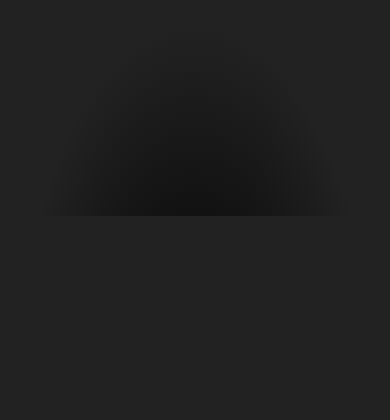
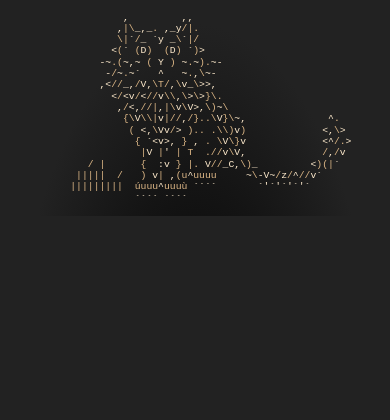
Before and after one commit to matchewbie/tic-tac-toe, a plain HTML site: page meow.html in a window 390 px wide. Drawn offline with Linux system fonts and the light colour scheme.

Commit message:
mobile test

```diff
--- a/style.css
+++ b/style.css
@@ -492,6 +492,7 @@ iframe {
   } */
 
   #meow pre {
+    top: 18%;
     width: 74vw;
     margin: -36vw 0 0 -32vw;
     font-size: 2.5vw;
```
